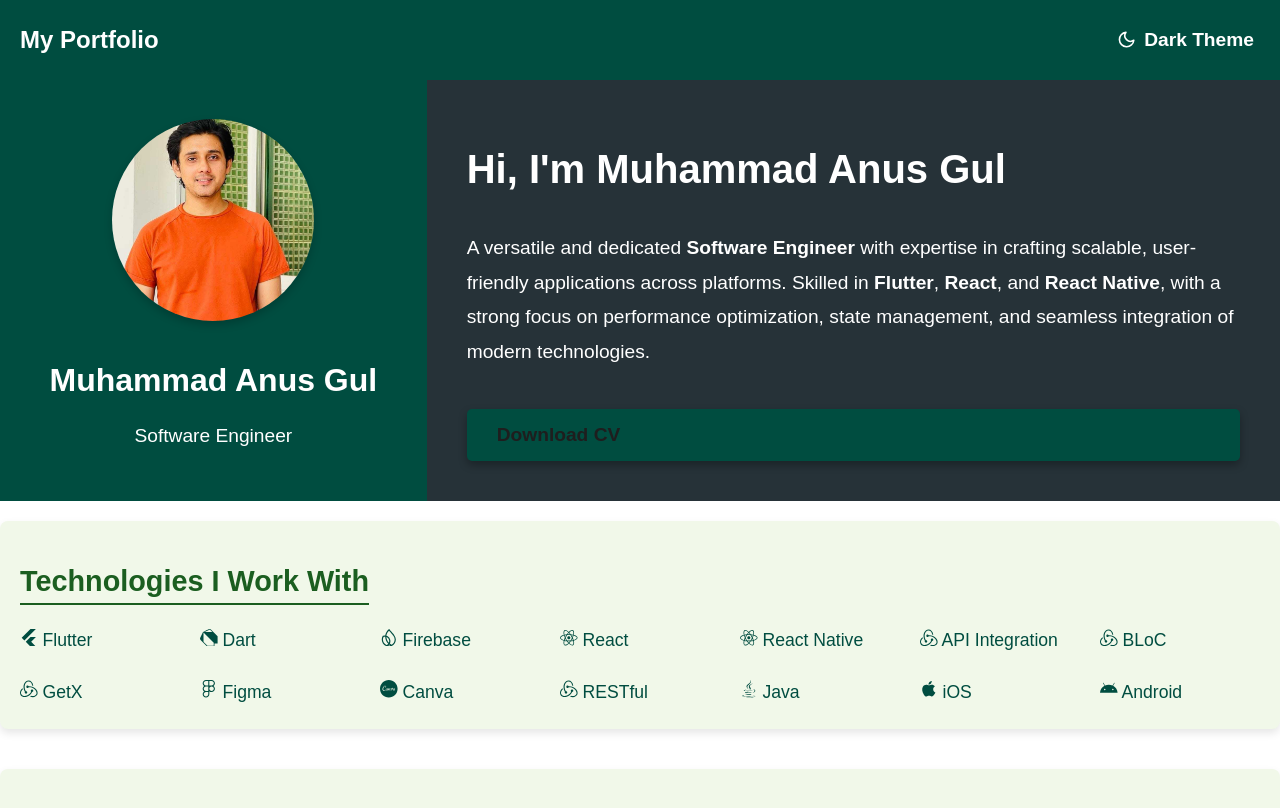
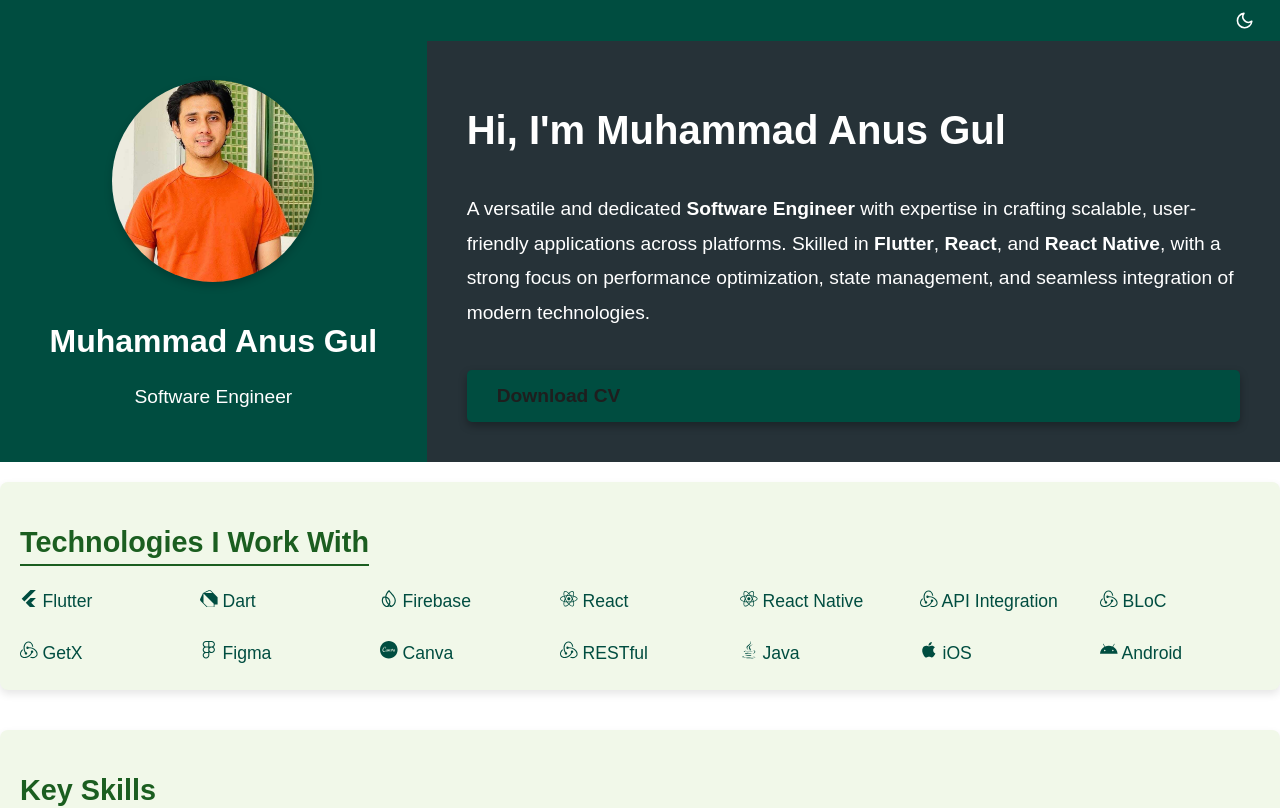
Before and after one commit to AnssGul/my_porfolio_Gul, a React (Create React App) app: page / in a window 1280 px wide. Shown: the top 808 px of the page. Built offline with nearby package versions, Linux system fonts and the light colour scheme.

Commit message:
update animation

```diff
--- a/src/pages/home/components/projects.js
+++ b/src/pages/home/components/projects.js
@@ -1,8 +1,10 @@
-import React from 'react';
+import React, { useState, useEffect } from 'react';
+
 
 
 
 const Projects = ({ isDarkMode }) => {
+    const [isVisible, setIsVisible] = useState(false);
     const projectData = [
         {
             title: 'Wineish',
@@ -47,7 +49,13 @@ const Projects = ({ isDarkMode }) => {
             thumbnail: '/nairobi.svg'
         },
     ];
+    useEffect(() => {
+        const timer = setTimeout(() => {
+            setIsVisible(true);
+        }, 500);
 
+        return () => clearTimeout(timer); // Clean up the timer
+    }, []);
     return (
         <section style={{
             padding: '20px',
@@ -84,6 +92,9 @@ const Projects = ({ isDarkMode }) => {
                         display: 'flex',
                         flexDirection: 'column',
                         justifyContent: 'space-between',
+                        opacity: isVisible ? 1 : 0, // Apply fade-in effect
+                        transform: isVisible ? 'translateY(0)' : 'translateY(10px)', // Slide up animation
+                        transition: `all 0.5s ease ${index * 0.1}s`, // Staggered delay
                     }}>
                         <img src={project.thumbnail} alt={project.title} style={{
                             width: '100px',
--- a/src/pages/home/home.js
+++ b/src/pages/home/home.js
@@ -76,7 +76,7 @@ const Home = ({ isDarkMode, toggleDarkMode }) => {
                 style={{
                     width: '100%',
                     display: 'flex',
-                    justifyContent: 'space-between',
+                    justifyContent: 'right',
                     alignItems: 'center',
                     padding: '10px 20px',
                     backgroundColor: isDarkMode ? '#1E1E1E' : '#004d40',
@@ -84,7 +84,7 @@ const Home = ({ isDarkMode, toggleDarkMode }) => {
                     boxShadow: '0 2px 4px rgba(0, 0, 0, 0.1)',
                 }}
             >
-                <h1 style={{ fontSize: '1.5em', fontWeight: 'bold' }}>My Portfolio</h1>
+
                 <button
                     onClick={toggleDarkMode}
                     style={{
@@ -99,10 +99,10 @@ const Home = ({ isDarkMode, toggleDarkMode }) => {
                         fontWeight: 'bold',
                         transition: 'transform 0.3s ease',
                     }}
-                    aria-label="Toggle Dark Mode"
+
                 >
                     {isDarkMode ? <FiSun /> : <FiMoon />}
-                    <span>{isDarkMode ? 'Light Theme' : 'Dark Theme'}</span>
+
                 </button>
             </header>
 
```
